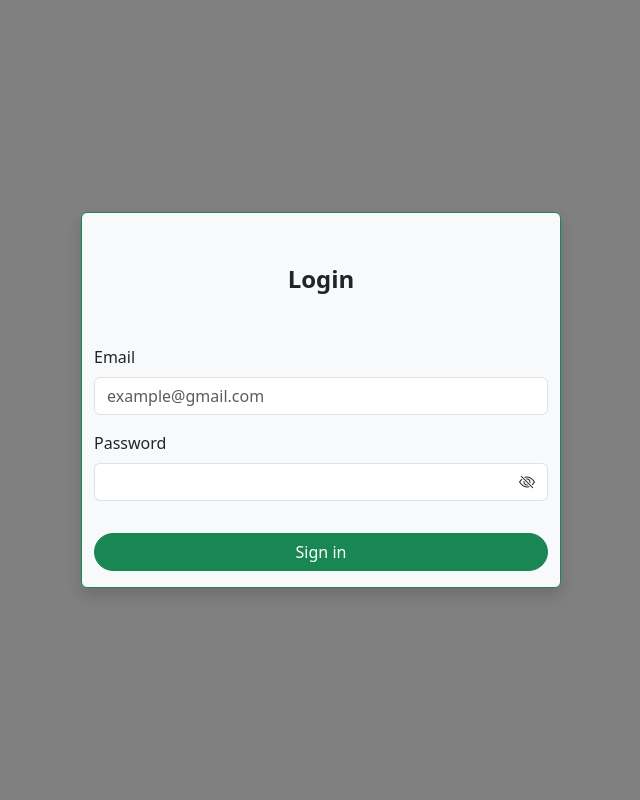
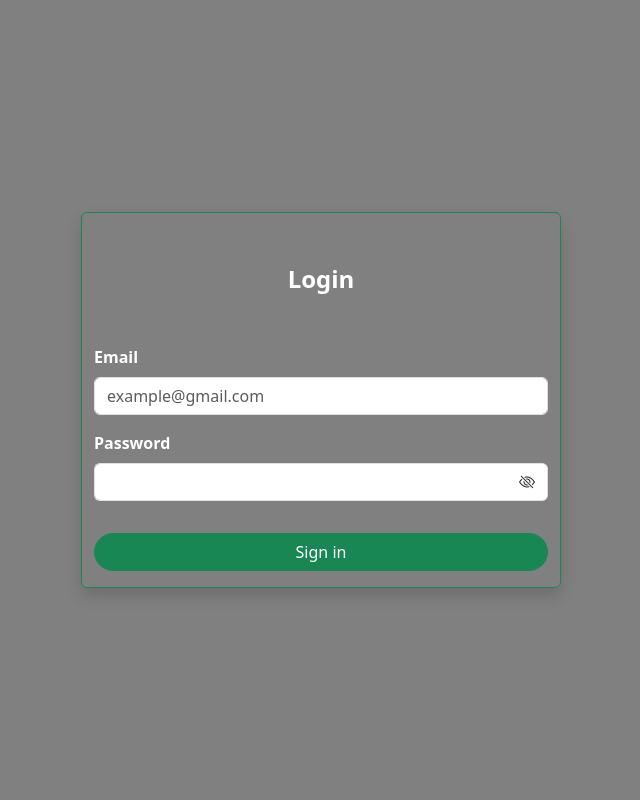
Before and after one commit to ebohsamuel/salesproject, a FastAPI app: page / in a window 1280 px wide. Shown: the whole page, without its empty margins (319-959 px from the left). Run offline with FastAPI, Linux system fonts and the light colour scheme.

Commit message:
updating login.html

```diff
--- a/app/templates/login.html
+++ b/app/templates/login.html
@@ -46,18 +46,18 @@
 <body class="position-relative">
     <div id="opaque" class="position-absolute d-none bg-light" style="top: 0; left: 0; height: 100%; width: 100%; opacity: 0.3; z-index: 10000;"></div>
     <div class="container-fluid d-flex align-items-center justify-content-center" style="height: 100vh; background-color: gray;">
-        <div class="row border border-success rounded shadow bg-light" style="width: 60dvh;">
+        <div class="row border border-success rounded shadow" style="width: 60dvh; background-color: transparent;">
             <div class="col-12 d-flex justify-content-center mt-5 form-heading">
-                <span class="fs-4 fw-bold">Login</span>
+                <span class="fs-4 fw-bold text-white">Login</span>
             </div>
             <div class="col-12">
-                <form class="row" onsubmit="return submitForm(event)">
+                <form class="row text-white" onsubmit="return submitForm(event)">
                     <div class="col-12 mb-3 mt-5">
-                        <label for="inputEmail" class="form-label fw-medium">Email</label>
+                        <label for="inputEmail" class="form-label fw-bold">Email</label>
                         <input type="email" name="username" class="form-control" id="inputEmail" placeholder="example@gmail.com">
                     </div>
                     <div class="col-12 mb-3">
-                        <label for="inputPassword" class="form-label fw-medium">Password</label>
+                        <label for="inputPassword" class="form-label fw-bold">Password</label>
                         <div class="input-group mb-3">
                             <input type="password" name="password" id="inputPassword" class="form-control border border-end-0" aria-describedby="passwordHelpBlock">
                             <span class="input-group-text border border-start-0" id="basic-addon2" style="cursor: pointer; background-color: white;" onmouseover="this.style.backgroundColor='#e9ecef'" onmouseout="this.style.backgroundColor='white'"><i class="bi bi-eye d-none"></i><i class="bi bi-eye-slash"></i></span>
```
